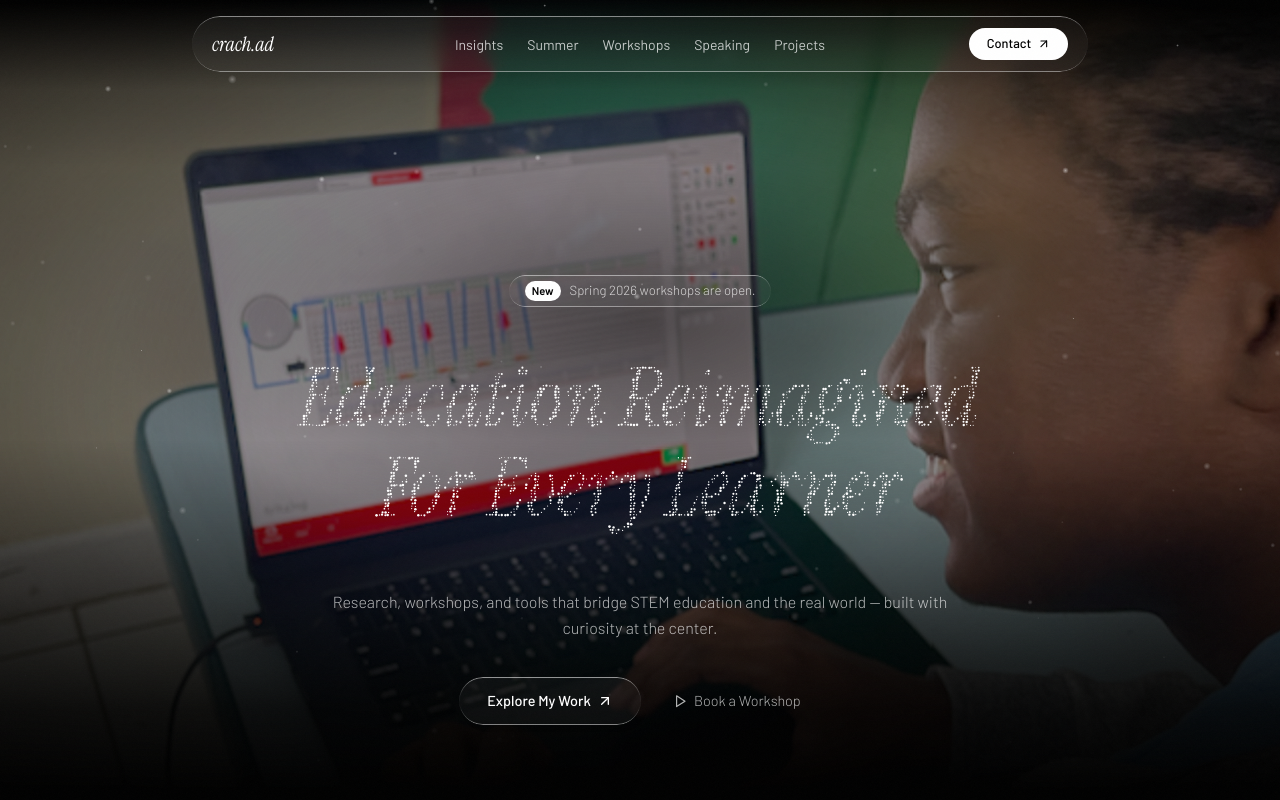
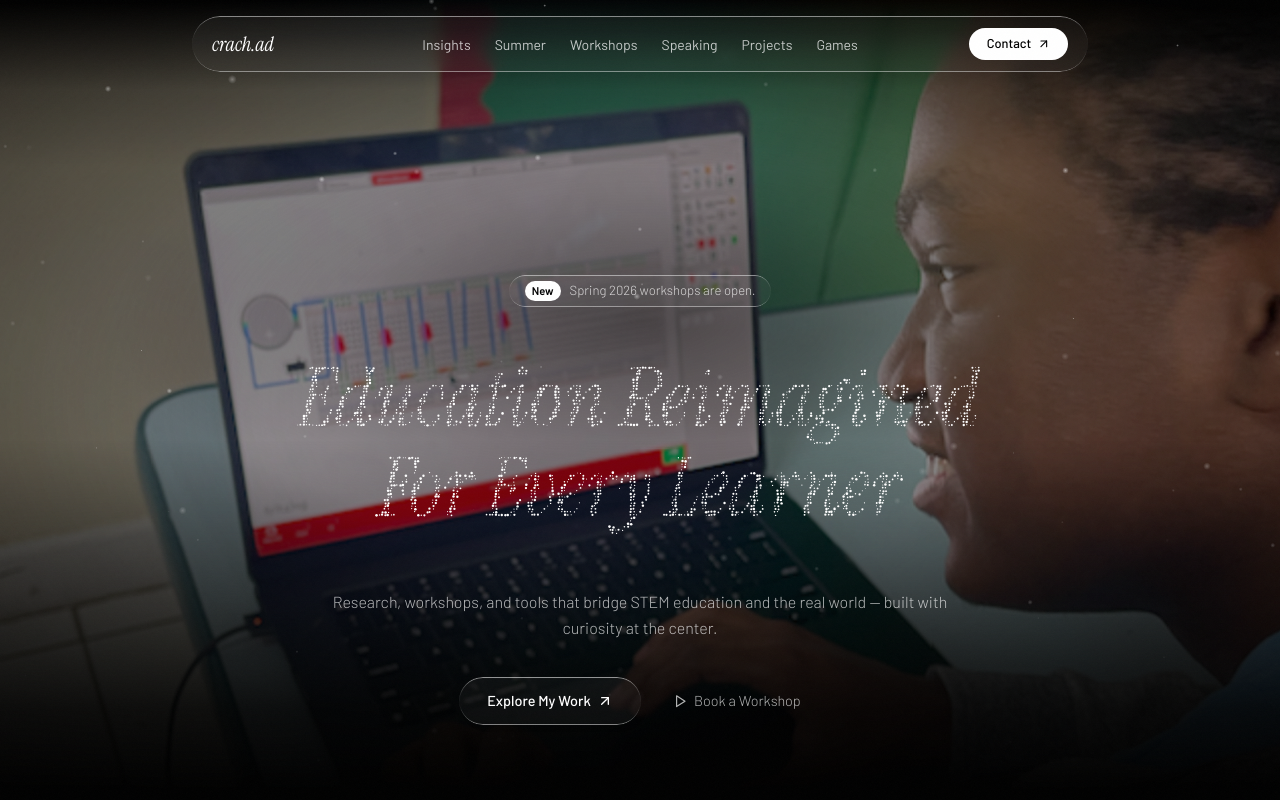
Before and after one commit to crach-ad/crach-ad, a Next.js app: page / in a window 1280 px wide. Shown: the top 800 px of the page. Built offline with nearby package versions, Linux system fonts and the light colour scheme.

Commit message:
Add Games link to homepage navbar
Co-Authored-By: Claude Opus 4.8 (1M context) <noreply@anthropic.com>

```diff
--- a/app/components/aether/navbar.tsx
+++ b/app/components/aether/navbar.tsx
@@ -11,6 +11,7 @@ const NAV = [
   { name: "Workshops", href: "/workshops" },
   { name: "Speaking", href: "/public-speaking" },
   { name: "Projects", href: "/software-projects" },
+  { name: "Games", href: "/games" },
 ]
 
 export function AetherNavbar() {
```
